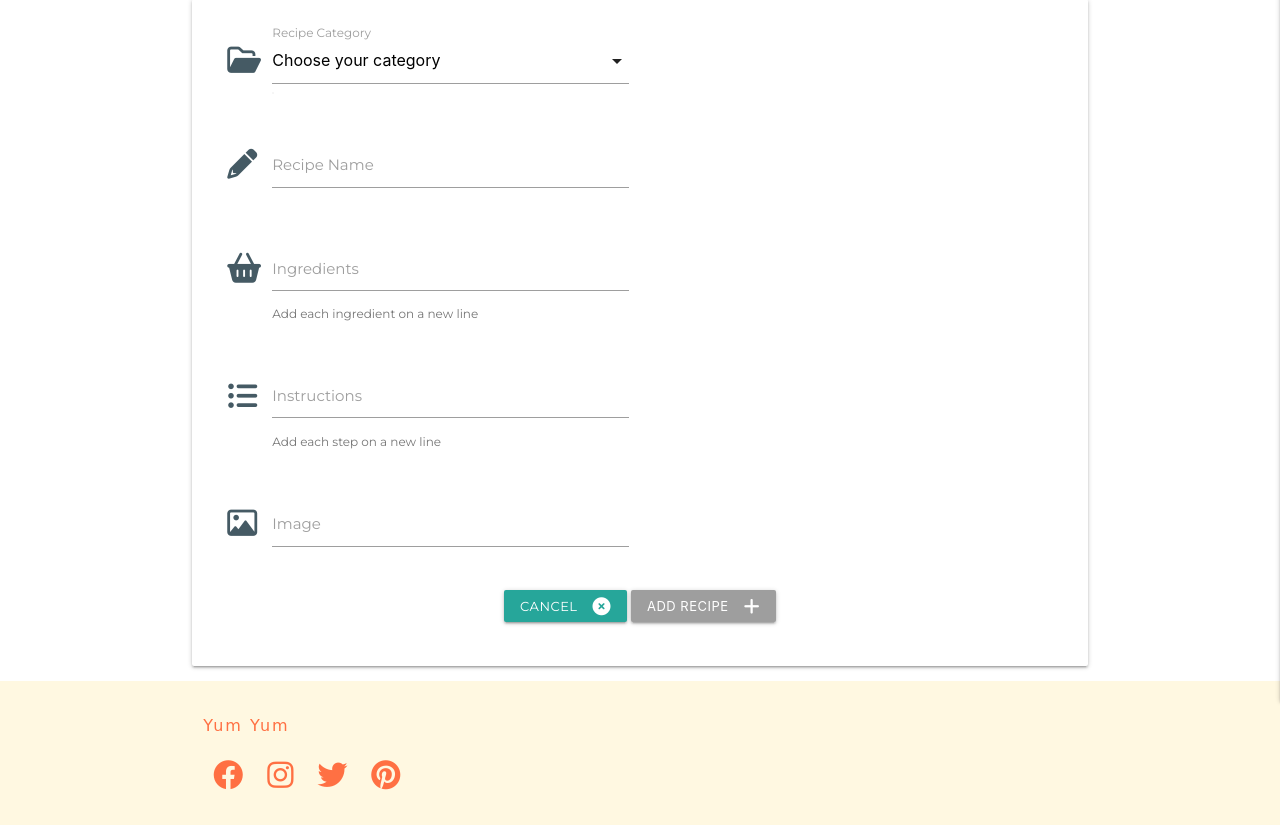
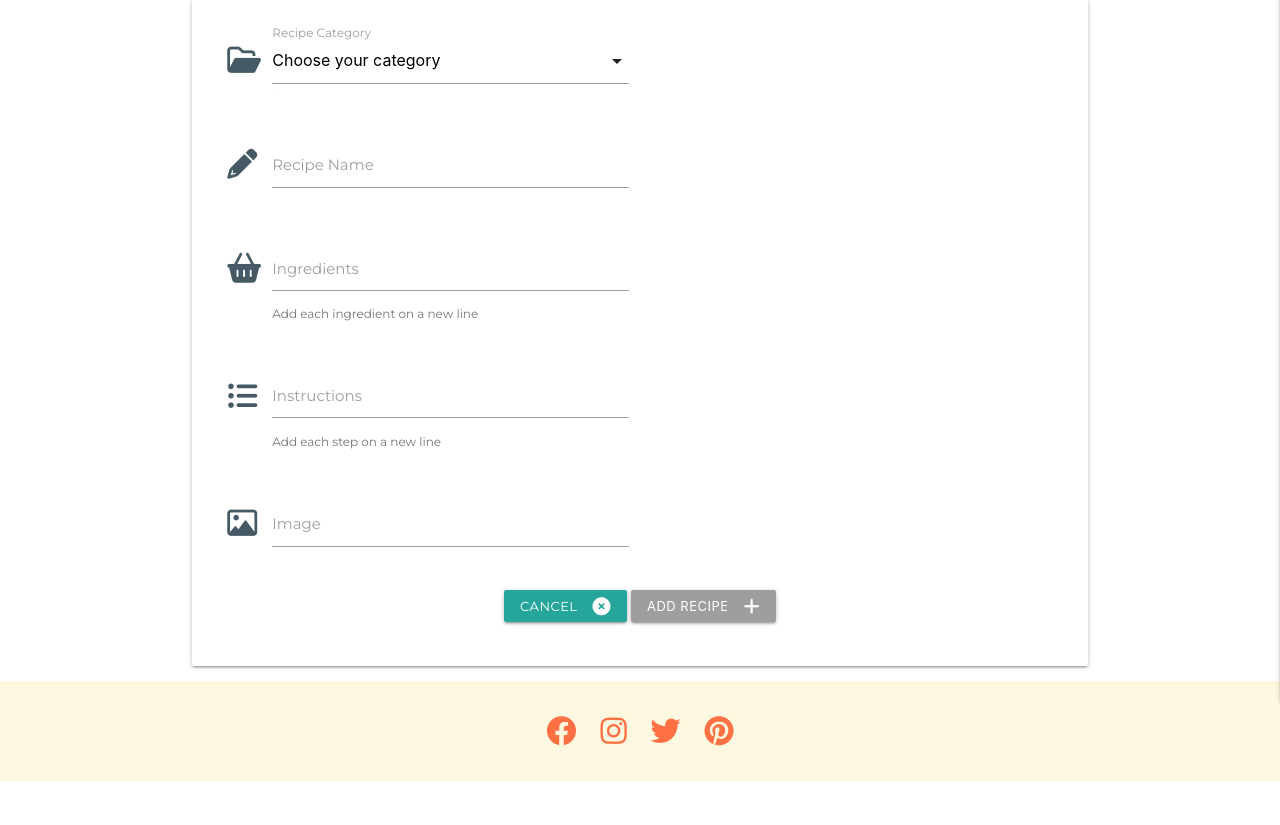
Before and after one commit to flisanp/ms3-baby-food-recipes, a Flask app: page /add_recipe in a window 1280 px wide. Shown: the part 159-984 px from the top of the page. After the commit the page ends 940 px from the top, so only its background shows below. Run offline with Flask 2, Linux system fonts and the light colour scheme; data that the repository does not hold is empty; some libraries are stand-ins or nearby versions; some web fonts are replaced.

Commit message:
removed text field from footer

```diff
--- a/templates/base.html
+++ b/templates/base.html
@@ -85,11 +85,9 @@
     <footer class="page-footer #fff8e1 amber lighten-5">
         <div class="container">
             <div class="row">
-                <div class="col s12">
-                    <h5 class="deep-orange-text text-lighten-1">Yum Yum</h5>
-                </div>
+
                 <!-- social icons/links -->
-                <div class="col l6 s12 pagination">
+                <div class="col s12 pagination center-align">
                     <ul>
                         <li><a target="_blank" class="deep-orange-text text-lighten-1"
                                 href="https://www.facebook.com"><i class="fab fa-facebook" aria-hidden="true"></i></a>
```
